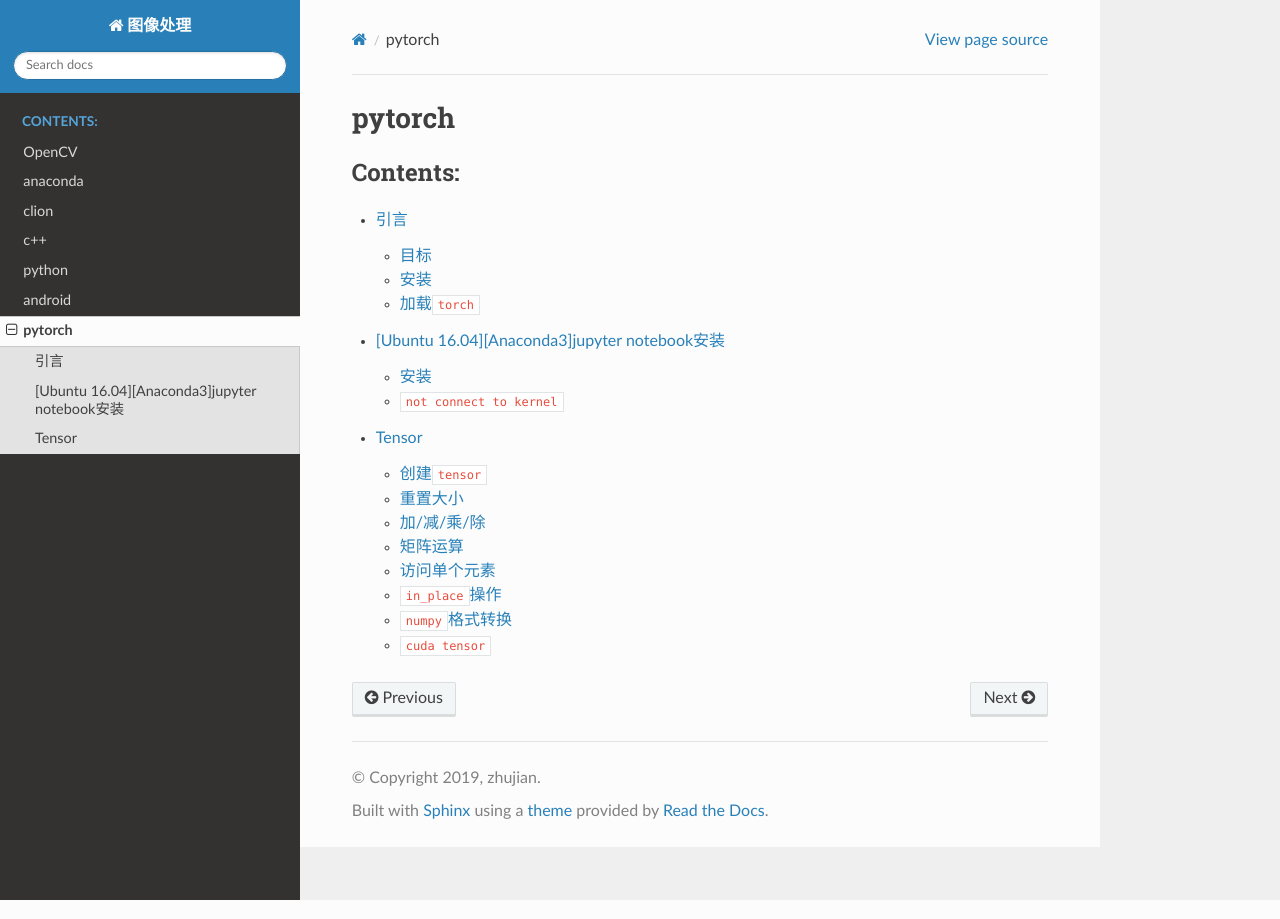
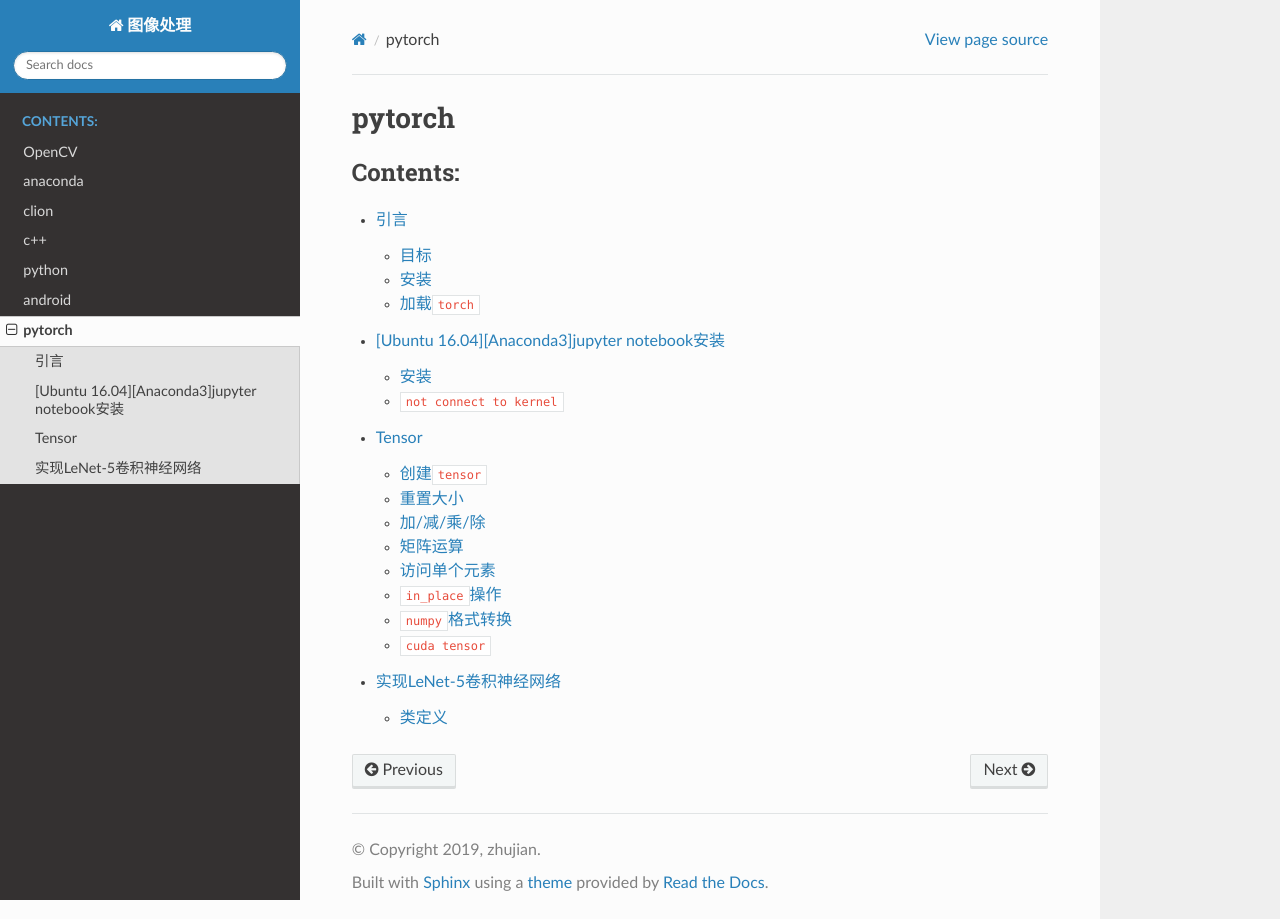
Before and after one commit to Document-Collection/image-processing, a Sphinx documentation site: the page built from docs/source/pytorch.rst, in a window 1280 px wide. Built offline with Sphinx 7.4.7 and the Read the Docs theme 2.0.0, drawn with Linux system fonts in a browser that asks for light colours; pages that are not in the unit, such as notebooks, are missing from menus; some of the changed lines change nothing that is shown.

Commit message:
docs(pytorch): LeNet-5解析

````diff
--- a/docs/source/pytorch.rst
+++ b/docs/source/pytorch.rst
@@ -12,3 +12,4 @@
    pytorch/引言
    pytorch/[Ubuntu 16.04][Anaconda3]jupyter notebook安装
    pytorch/Tensor
+   pytorch/实现LeNet-5卷积神经网络
--- /dev/null
+++ b/docs/source/pytorch/实现LeNet-5卷积神经网络.md
@@ -0,0 +1,74 @@
+
+# 实现LeNet-5卷积神经网络
+
+`LeNet-5`模型结构图所下所示：
+
+![](./imgs/mnist.png)
+
+* 输入层`INPUT`：`32x32`大小
+* 卷积层`C1`：`6x28x28`大小，卷积核`5x5`
+* 池化层`S2`：`6x14x14`大小，滤波器`2x2`
+* 卷积层`C3`：`16x10x10`大小，卷积核`5x5`
+* 池化层`S4`：`16x5x5`大小，滤波器`2x2`
+* 卷积层`C5`：`120`大小，滤波器`5x5`
+* 全连接层`F6`：`84`大小
+* 输出层`OUTPUT`：`10`大小
+
+## 类定义
+
+```
+# -*- coding: utf-8 -*-
+
+import torch
+import torch.nn as nn
+import torch.nn.functional as F
+
+
+class Net(nn.Module):
+
+    def __init__(self):
+        super(Net, self).__init__()
+        # 1 input image channel, 6 output channels, 5x5 square convolution
+        # kernel
+        self.conv1 = nn.Conv2d(1, 6, 5)
+        self.conv2 = nn.Conv2d(6, 16, 5)
+        # an affine operation: y = Wx + b
+        self.fc1 = nn.Linear(16 * 5 * 5, 120)
+        self.fc2 = nn.Linear(120, 84)
+        self.fc3 = nn.Linear(84, 10)
+
+    def forward(self, x):
+        # Max pooling over a (2, 2) window
+        x = F.max_pool2d(F.relu(self.conv1(x)), (2, 2))
+        # If the size is a square you can only specify a single number
+        x = F.max_pool2d(F.relu(self.conv2(x)), 2)
+        x = x.view(-1, self.num_flat_features(x))
+        x = F.relu(self.fc1(x))
+        x = F.relu(self.fc2(x))
+        x = self.fc3(x)
+        return x
+
+    def num_flat_features(self, x):
+        size = x.size()[1:]  # all dimensions except the batch dimension
+        num_features = 1
+        for s in size:
+            num_features *= s
+        return num_features
+
+
+if __name__ == '__main__':
+    net = Net()
+    print(net)
+```
+
+结果如下：
+
+```
+Net(
+  (conv1): Conv2d(1, 6, kernel_size=(5, 5), stride=(1, 1))
+  (conv2): Conv2d(6, 16, kernel_size=(5, 5), stride=(1, 1))
+  (fc1): Linear(in_features=400, out_features=120, bias=True)
+  (fc2): Linear(in_features=120, out_features=84, bias=True)
+  (fc3): Linear(in_features=84, out_features=10, bias=True)
+)
+```
````
